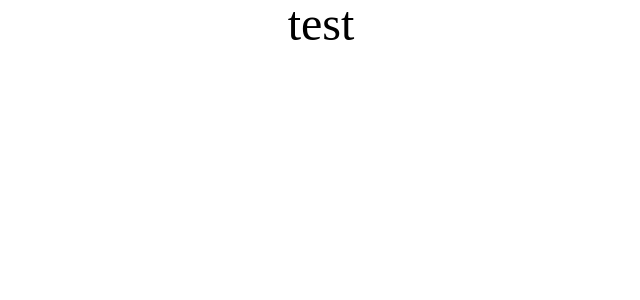
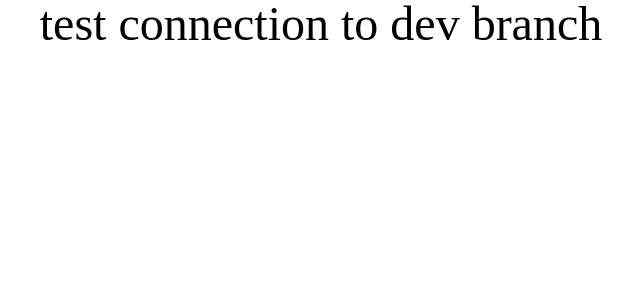
Before and after one commit to Kasador/geo-lingo, a React (Create React App) app: page / in a window 1280 px wide. Shown: the top 300 px of the page, without its empty margins (319-959 px from the left). Built offline with nearby package versions, Linux system fonts and the light colour scheme.

Commit message:
TEST: dev branch connection.

```diff
--- a/src/Main/App.js
+++ b/src/Main/App.js
@@ -4,7 +4,7 @@ import '../Main/App.scss';
 function App() {
     return (
         <div className="App">
-            <h1>test</h1>
+            <h1>test connection to dev branch</h1>
         </div>
     );
 }
```
